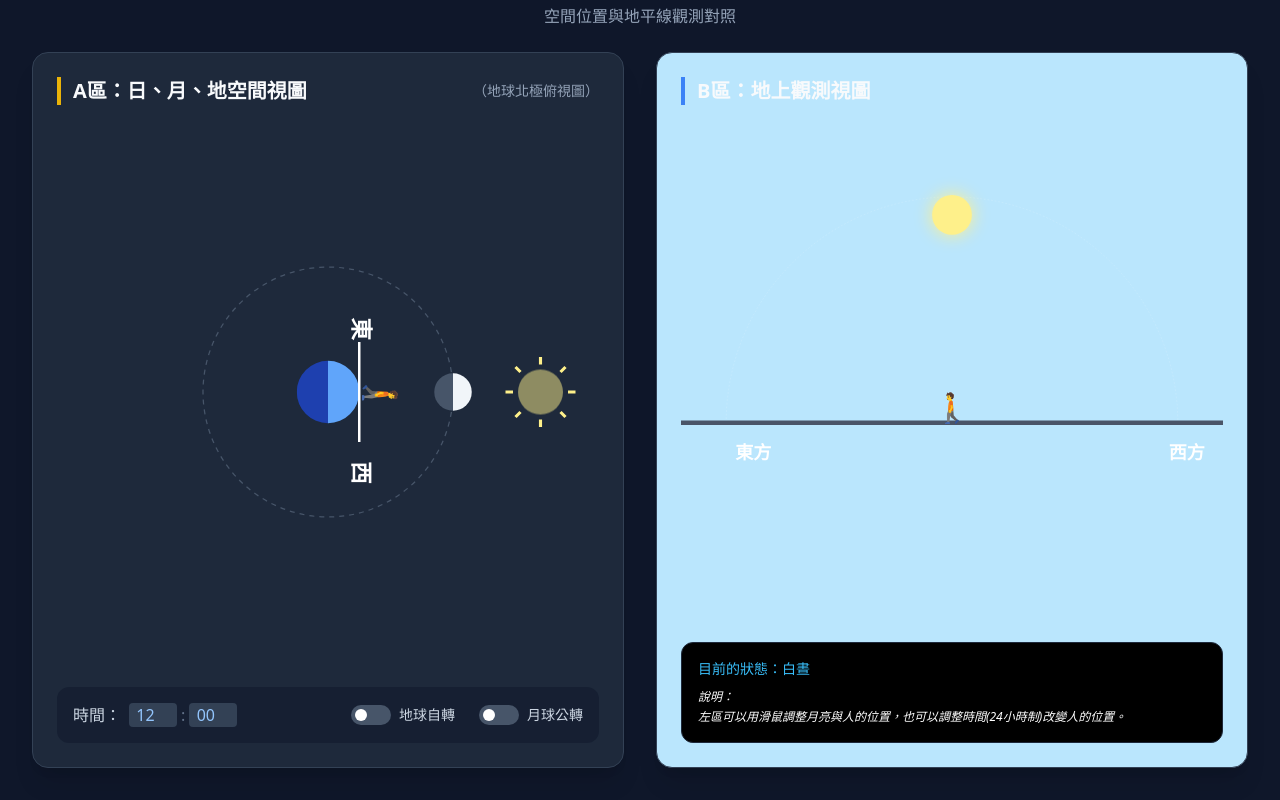
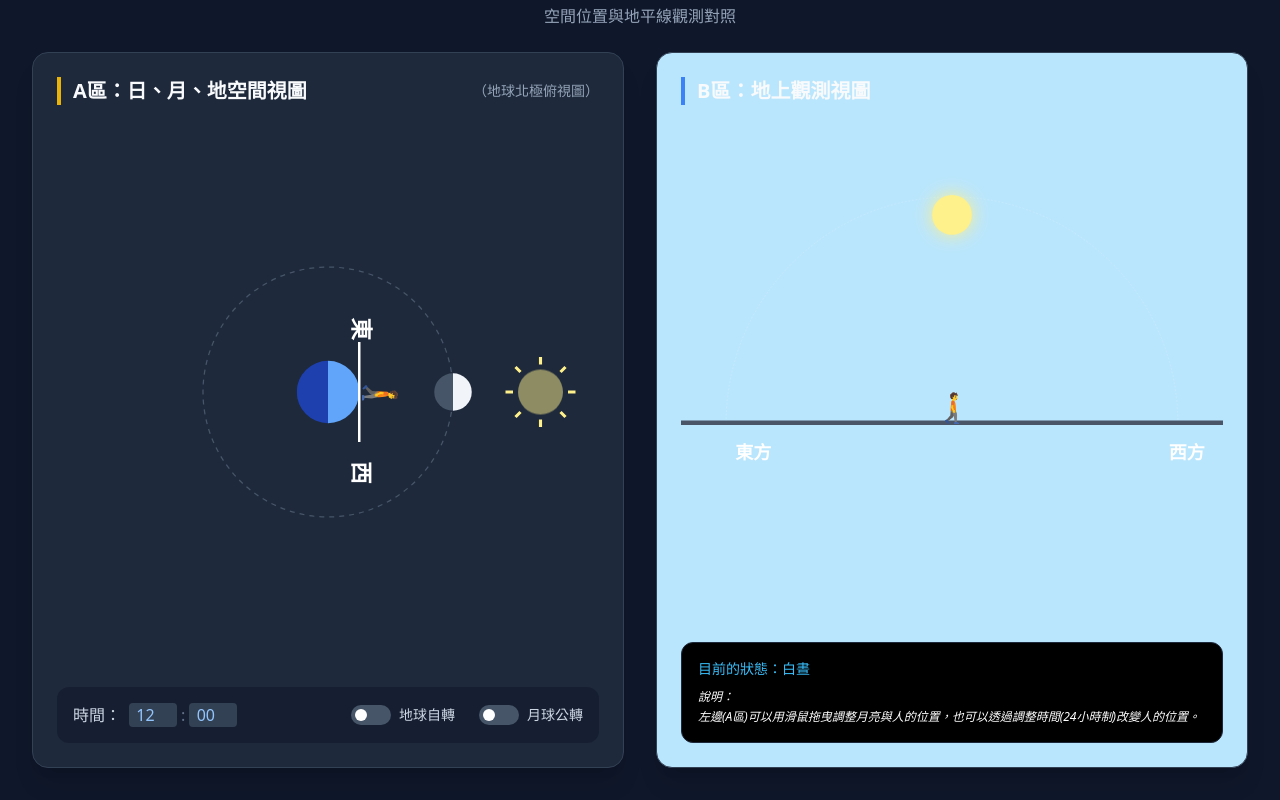
Before and after one commit to ckchickchi/moonphase, a plain HTML site: page index.html in a window 1280 px wide. Shown: the part 72-872 px from the top of the page. Drawn offline with nearby package versions, Linux system fonts and the light colour scheme.

Commit message:
Update index.html

```diff
--- a/index.html
+++ b/index.html
@@ -135,7 +135,7 @@
 
                             <!-- 觀測者：改為左東右西 -->
                             <g transform="translate(300, 250)">
-                                <text x="0" y="-5" text-anchor="middle" font-size="32">🚶</text>
+                                <text x="0" y="-5" text-anchor="middle" font-size="32" transform="scale(-1, 1)">🚶</text>
                                 <text x="-240" y="40" fill="#FFFFFF" font-size="20" font-weight="bold">東方</text>
                                 <text x="240" y="40" fill="#FFFFFF" font-size="20" font-weight="bold">西方</text>
                             </g>
@@ -147,8 +147,8 @@
                 <div class="mt-6 p-4 rounded-xl bg-black text-sm text-slate-300 z-10 border border-slate-800">
                     <p id="observer-info">目前的狀態：白晝</p>
                     <p class="text-xs text-white mt-2 italic leading-relaxed">
-                        說明：<br>
-左區可以用滑鼠調整月亮與人的位置，也可以調整時間(24小時制)改變人的位置。
+                       說明：<br>
+左邊(A區)可以用滑鼠拖曳調整月亮與人的位置，也可以透過調整時間(24小時制)改變人的位置。
                     </p>
                 </div>
             </section>
```
